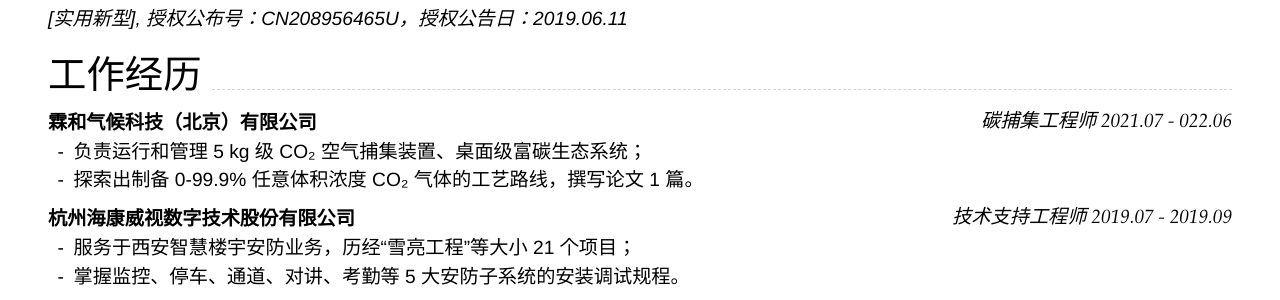
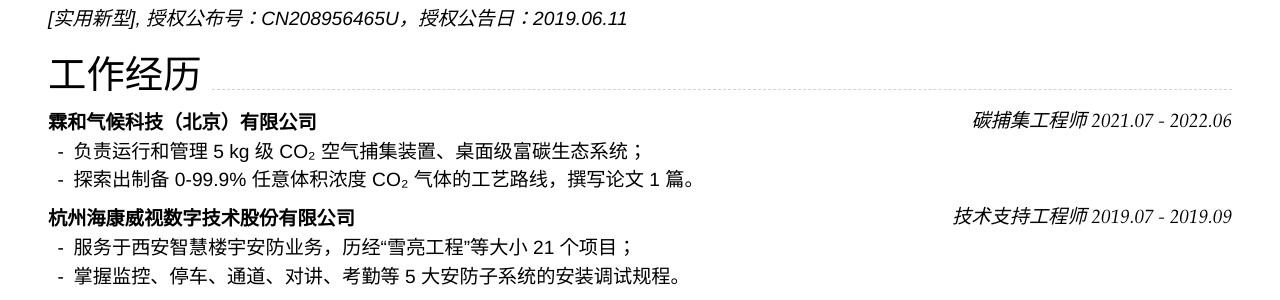
Before and after one commit to nwuzmedoutlook/resume, a Jekyll site: the page built from index.md, in a window 1280 px wide and 900 px high, scrolled down 1951 px. Shown: the part 147-447 px from the top of the window. Built offline with Jekyll 4.4.1, drawn with Linux system fonts in a browser that asks for light colours; nearby versions of some CDN libraries.

Commit message:
Update index.md

```diff
--- a/index.md
+++ b/index.md
@@ -123,7 +123,7 @@ _[实用新型], 授权公布号：CN208956465U，授权公告日：2019.06.11_<
 
 ## 工作经历
 
-### **霖和气候科技（北京）有限公司** `碳捕集工程师 2021.07 - 022.06`
+### **霖和气候科技（北京）有限公司** `碳捕集工程师 2021.07 - 2022.06`
 
 - 负责运行和管理 5 kg 级 CO₂ 空气捕集装置、桌面级富碳生态系统；
 - 探索出制备 0-99.9% 任意体积浓度 CO₂ 气体的工艺路线，撰写论文 1 篇。
```
